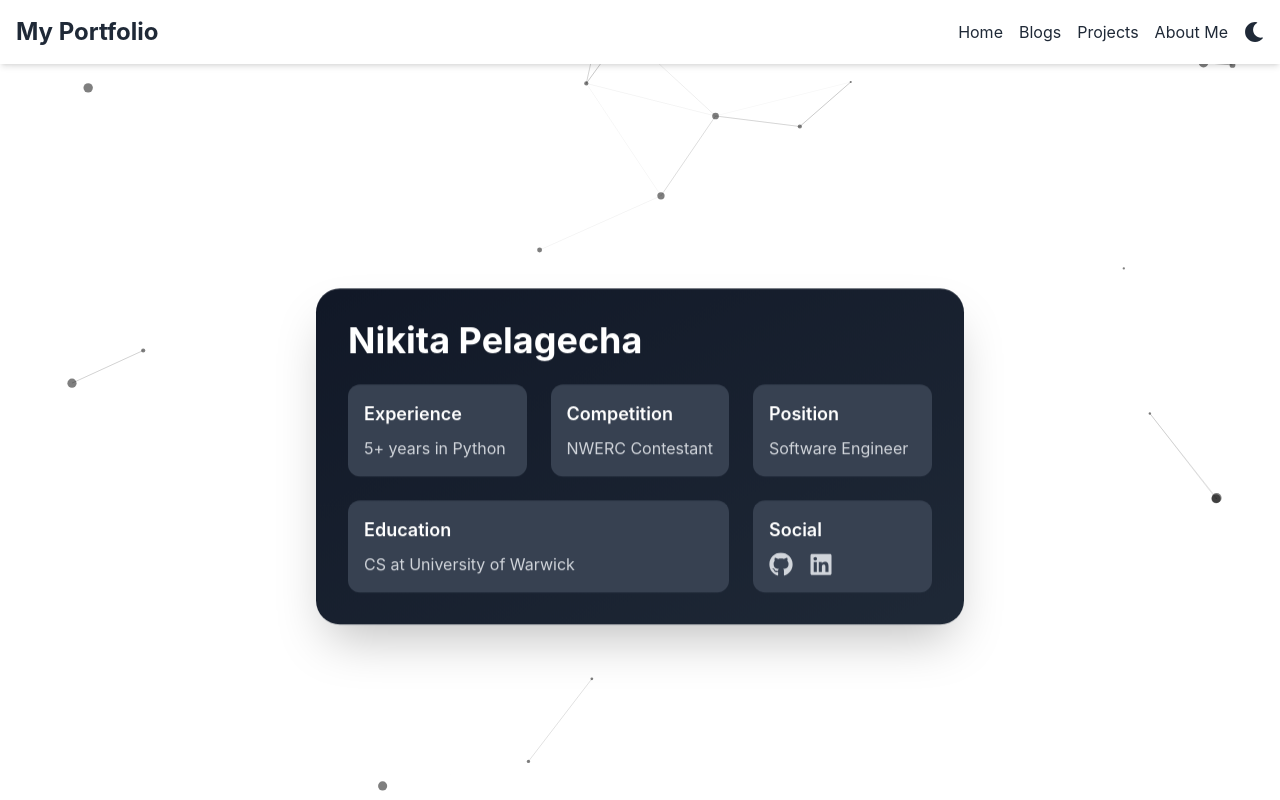
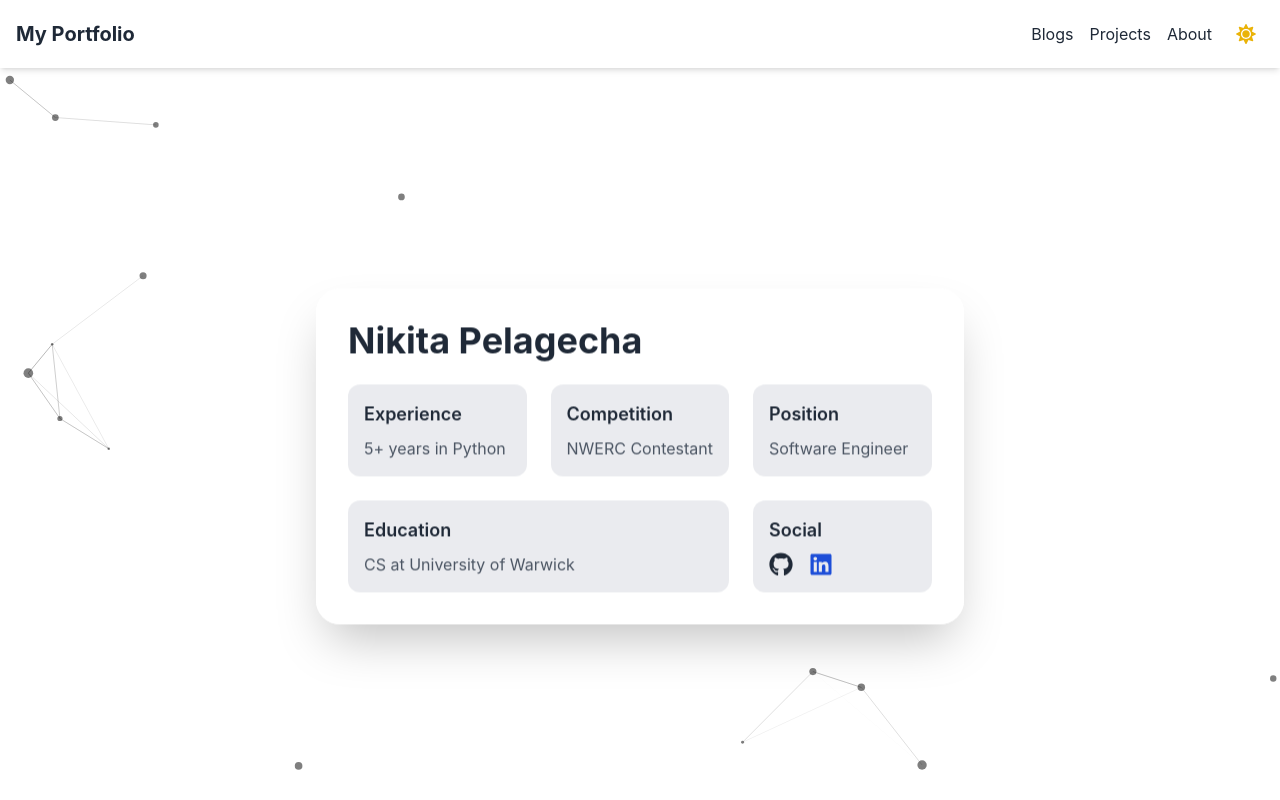
Before and after one commit to pelagecha/website, a Next.js app: page / in a window 1280 px wide. Shown: the top 800 px of the page. Built offline with nearby package versions, Linux system fonts and the light colour scheme.

Commit message:
added particles and info card

```diff
--- a/app/components/HomePage.tsx
+++ b/app/components/HomePage.tsx
@@ -1,6 +1,6 @@
 "use client";
 
-import React from "react";
+import React, { useContext } from "react";
 import { ParallaxProvider, Parallax } from "react-scroll-parallax";
 import JobExperiencesSection from "./JobExperiencesSection";
 import Blogs from "./Blogs";
@@ -10,37 +10,92 @@ import JobTimeline from "./JobTimeline";
 import InfoSection from "./InfoSection";
 import Particles from "react-tsparticles";
 import { loadFull } from "tsparticles";
+import { ThemeContext } from "../context/ThemeContext";
 
 const HomePage: React.FC = () => {
+    const { theme } = useContext(ThemeContext);
+
     const particlesInit = async (main: any) => {
         await loadFull(main);
     };
 
-    const particlesOptions = {
+    const lightModeParticles = {
+        background: {
+            color: "#e6f2ff", // Light blue sky color
+        },
         particles: {
-            number: { value: 100, density: { enable: true, value_area: 800 } },
-            color: { value: "#ffffff" },
+            number: { value: 40, density: { enable: true, value_area: 800 } },
+            color: { value: ["#ffffff", "#f0f8ff", "#e6e6fa"] },
             shape: {
                 type: "circle",
-                stroke: { width: 0, color: "#000000" },
-                polygon: { nb_sides: 5 },
             },
             opacity: {
                 value: 0.5,
                 random: true,
-                anim: { enable: true, speed: 1, opacity_min: 0.1, sync: false },
+                anim: {
+                    enable: true,
+                    speed: 0.2,
+                    opacity_min: 0.1,
+                    sync: false,
+                },
             },
             size: {
-                value: 3,
+                value: 30,
                 random: true,
-                anim: { enable: true, speed: 2, size_min: 0.1, sync: false },
-            },
-            line_linked: {
-                enable: false,
+                anim: { enable: true, speed: 0.3, size_min: 10, sync: false },
             },
             move: {
                 enable: true,
-                speed: 1,
+                speed: 0.5,
+                direction: "top",
+                random: false,
+                straight: false,
+                out_mode: "out",
+                bounce: false,
+                attract: { enable: false, rotateX: 600, rotateY: 1200 },
+            },
+        },
+        interactivity: {
+            events: {
+                onhover: { enable: true, mode: "repulse" },
+                onclick: { enable: true, mode: "push" },
+            },
+            modes: {
+                repulse: { distance: 100, duration: 0.5 },
+                push: { particles_nb: 3 },
+            },
+        },
+        detectRetina: true,
+    };
+
+    const darkModeParticles = {
+        background: {
+            color: "#000033", // Dark blue background
+        },
+        particles: {
+            number: { value: 80, density: { enable: true, value_area: 800 } },
+            color: { value: ["#ff00ff", "#00ffff", "#ffff00", "#ffffff"] },
+            shape: {
+                type: ["circle", "star"], // Adding variety
+            },
+            opacity: {
+                value: 0.8,
+                random: true,
+                anim: {
+                    enable: true,
+                    speed: 0.5,
+                    opacity_min: 0.1,
+                    sync: false,
+                },
+            },
+            size: {
+                value: 10,
+                random: true,
+                anim: { enable: true, speed: 1, size_min: 2, sync: false },
+            },
+            move: {
+                enable: true,
+                speed: 2,
                 direction: "none",
                 random: true,
                 straight: false,
@@ -48,36 +103,39 @@ const HomePage: React.FC = () => {
                 bounce: false,
                 attract: { enable: false, rotateX: 600, rotateY: 1200 },
             },
+            links: {
+                enable: true,
+                distance: 150,
+                color: "#ffffff",
+                opacity: 0.4,
+                width: 1,
+            },
         },
         interactivity: {
-            detect_on: "canvas",
             events: {
-                onhover: { enable: true, mode: "bubble" },
+                onhover: { enable: true, mode: "repulse" },
                 onclick: { enable: true, mode: "push" },
-                resize: true,
             },
             modes: {
-                bubble: {
-                    distance: 250,
-                    size: 0,
-                    duration: 2,
-                    opacity: 0,
-                    speed: 3,
-                },
-                push: { particles_nb: 4 },
+                repulse: { distance: 150, duration: 0.6 },
+                push: { particles_nb: 5 },
             },
         },
-        retina_detect: true,
+        detectRetina: true,
     };
 
     return (
         <ParallaxProvider>
-            <div>
+            <div className={theme === "dark" ? "bg-gray-900" : "bg-gray-100"}>
                 <section className="relative h-screen flex items-center justify-center overflow-hidden">
                     <Particles
                         id="tsparticles"
                         init={particlesInit}
-                        options={particlesOptions}
+                        options={
+                            theme === "dark"
+                                ? darkModeParticles
+                                : lightModeParticles
+                        }
                         className="absolute top-0 left-0 w-full h-full"
                     />
                     <Parallax translateY={[-20, 20]} className="z-10">
--- a/app/components/InfoSection.tsx
+++ b/app/components/InfoSection.tsx
@@ -1,16 +1,23 @@
 "use client";
 
-import React from "react";
+import React, { useContext } from "react";
 import { motion } from "framer-motion";
 import { FaGithub, FaLinkedin } from "react-icons/fa";
+import { ThemeContext } from "../context/ThemeContext";
 
 const InfoSection: React.FC = () => {
+    const { theme } = useContext(ThemeContext);
+
     return (
         <motion.div
             initial={{ opacity: 0, y: 50 }}
             animate={{ opacity: 1, y: 0 }}
             transition={{ duration: 0.8 }}
-            className="bg-gradient-to-br from-gray-900 to-gray-800 text-white p-8 rounded-3xl shadow-2xl max-w-4xl w-full mx-auto"
+            className={`${
+                theme === "dark"
+                    ? "bg-gray-800 bg-opacity-50 text-white"
+                    : "bg-white bg-opacity-90 text-gray-800"
+            } p-8 rounded-3xl shadow-2xl max-w-4xl w-full mx-auto backdrop-blur-md`}
         >
             <h1 className="text-4xl font-bold mb-6">Nikita Pelagecha</h1>
             <div className="grid grid-cols-2 md:grid-cols-3 gap-6">
@@ -31,14 +38,28 @@ const InfoSection: React.FC = () => {
                                 target="_blank"
                                 rel="noopener noreferrer"
                             >
-                                <FaGithub size={24} />
+                                <FaGithub
+                                    size={24}
+                                    className={
+                                        theme === "dark"
+                                            ? "text-white hover:text-gray-400 transition-colors"
+                                            : "text-gray-800 hover:text-gray-600 transition-colors"
+                                    }
+                                />
                             </a>
                             <a
                                 href="https://linkedin.com/in/yourusername"
                                 target="_blank"
                                 rel="noopener noreferrer"
                             >
-                                <FaLinkedin size={24} />
+                                <FaLinkedin
+                                    size={24}
+                                    className={
+                                        theme === "dark"
+                                            ? "text-white hover:text-blue-400 transition-colors"
+                                            : "text-blue-700 hover:text-blue-500 transition-colors"
+                                    }
+                                />
                             </a>
                         </div>
                     }
@@ -59,15 +80,23 @@ const InfoTile: React.FC<InfoTileProps> = ({
     content,
     size = "normal",
 }) => {
+    const { theme } = useContext(ThemeContext);
+
     return (
         <motion.div
             whileHover={{ scale: 1.05 }}
-            className={`bg-gray-700 p-4 rounded-xl ${
-                size === "large" ? "col-span-2" : ""
-            }`}
+            className={`${
+                theme === "dark"
+                    ? "bg-gray-700 bg-opacity-50 text-white"
+                    : "bg-gray-200 bg-opacity-80 text-gray-800"
+            } p-4 rounded-xl ${size === "large" ? "col-span-2" : ""}`}
         >
             <h2 className="text-lg font-semibold mb-2">{title}</h2>
-            <div className="text-gray-300">{content}</div>
+            <div
+                className={theme === "dark" ? "text-gray-300" : "text-gray-600"}
+            >
+                {content}
+            </div>
         </motion.div>
     );
 };
--- a/app/components/Navbar.tsx
+++ b/app/components/Navbar.tsx
@@ -9,49 +9,39 @@ const Navbar: React.FC = () => {
     const { theme, toggleTheme } = useContext(ThemeContext);
 
     return (
-        <nav className="bg-white dark:bg-gray-800 shadow-md fixed top-0 left-0 right-0 z-50">
+        <nav className="bg-white dark:bg-gray-800 shadow-md fixed top-0 left-0 right-0 z-50 transition-colors duration-500">
             <div className="container mx-auto p-4 flex justify-between items-center">
-                <Link
-                    href="/"
-                    className="text-2xl font-bold text-gray-800 dark:text-white"
-                >
-                    My Portfolio
-                </Link>
+                <div className="text-xl font-bold text-gray-800 dark:text-white">
+                    <Link href="/">My Portfolio</Link>
+                </div>
                 <div className="flex items-center space-x-4">
                     <Link
-                        href="/"
-                        className="hover:text-blue-500 dark:hover:text-blue-400"
-                    >
-                        Home
-                    </Link>
-                    <Link
                         href="/blogs"
-                        className="hover:text-blue-500 dark:hover:text-blue-400"
+                        className="text-gray-800 dark:text-white hover:text-blue-500 dark:hover:text-blue-400"
                     >
                         Blogs
                     </Link>
                     <Link
                         href="/projects"
-                        className="hover:text-blue-500 dark:hover:text-blue-400"
+                        className="text-gray-800 dark:text-white hover:text-blue-500 dark:hover:text-blue-400"
                     >
                         Projects
                     </Link>
                     <Link
                         href="/about"
-                        className="hover:text-blue-500 dark:hover:text-blue-400"
+                        className="text-gray-800 dark:text-white hover:text-blue-500 dark:hover:text-blue-400"
                     >
-                        About Me
+                        About
                     </Link>
-                    {/* Theme Toggle Button */}
                     <button
                         onClick={toggleTheme}
-                        className="focus:outline-none"
+                        className="focus:outline-none p-2 rounded-md"
                         aria-label="Toggle Theme"
                     >
-                        {theme === "light" ? (
-                            <FaMoon className="text-gray-800" size={20} />
+                        {theme === "dark" ? (
+                            <FaMoon className="text-gray-200" size={20} />
                         ) : (
-                            <FaSun className="text-yellow-400" size={20} />
+                            <FaSun className="text-yellow-500" size={20} />
                         )}
                     </button>
                 </div>
--- a/app/globals.css
+++ b/app/globals.css
@@ -11,6 +11,7 @@
 body {
     @apply bg-white text-gray-800 dark:bg-gray-900 dark:text-gray-100;
     font-family: "Inter", sans-serif;
+    transition: background-color 0.5s ease;
 }
 
 body.overflow-hidden {
--- /dev/null
+++ b/app/metadata.ts
@@ -0,0 +1,4 @@
+export const metadata = {
+    title: "My Portfolio",
+    description: "My personal portfolio website",
+};
--- a/app/page.tsx
+++ b/app/page.tsx
@@ -1,6 +1,10 @@
 import React from "react";
 import HomePage from "./components/HomePage";
+import { metadata } from "./metadata";
 
+export { metadata };
+
+// Rest of your page component code...
 export default function Page() {
     return <HomePage />;
 }
--- a/postcss.config.js
+++ b/postcss.config.js
@@ -1,4 +1,3 @@
-// postcss.config.js
 module.exports = {
     plugins: {
         tailwindcss: {},
--- a/tailwind.config.ts
+++ b/tailwind.config.js
@@ -1,6 +1,7 @@
 // tailwind.config.ts
 /** @type {import('tailwindcss').Config} */
 module.exports = {
+    darkMode: "class", // Enables class-based dark mode
     content: [
         "./app/**/*.{js,ts,jsx,tsx}",
         "./pages/**/*.{js,ts,jsx,tsx}",
@@ -27,7 +28,6 @@ module.exports = {
             },
         },
     },
-    darkMode: "class", // Enable class-based dark mode
     plugins: [
         require("@tailwindcss/typography"),
         require("tailwind-scrollbar"),
```
Also changed, not shown: app/layout.tsx (+4 -3 lines).
